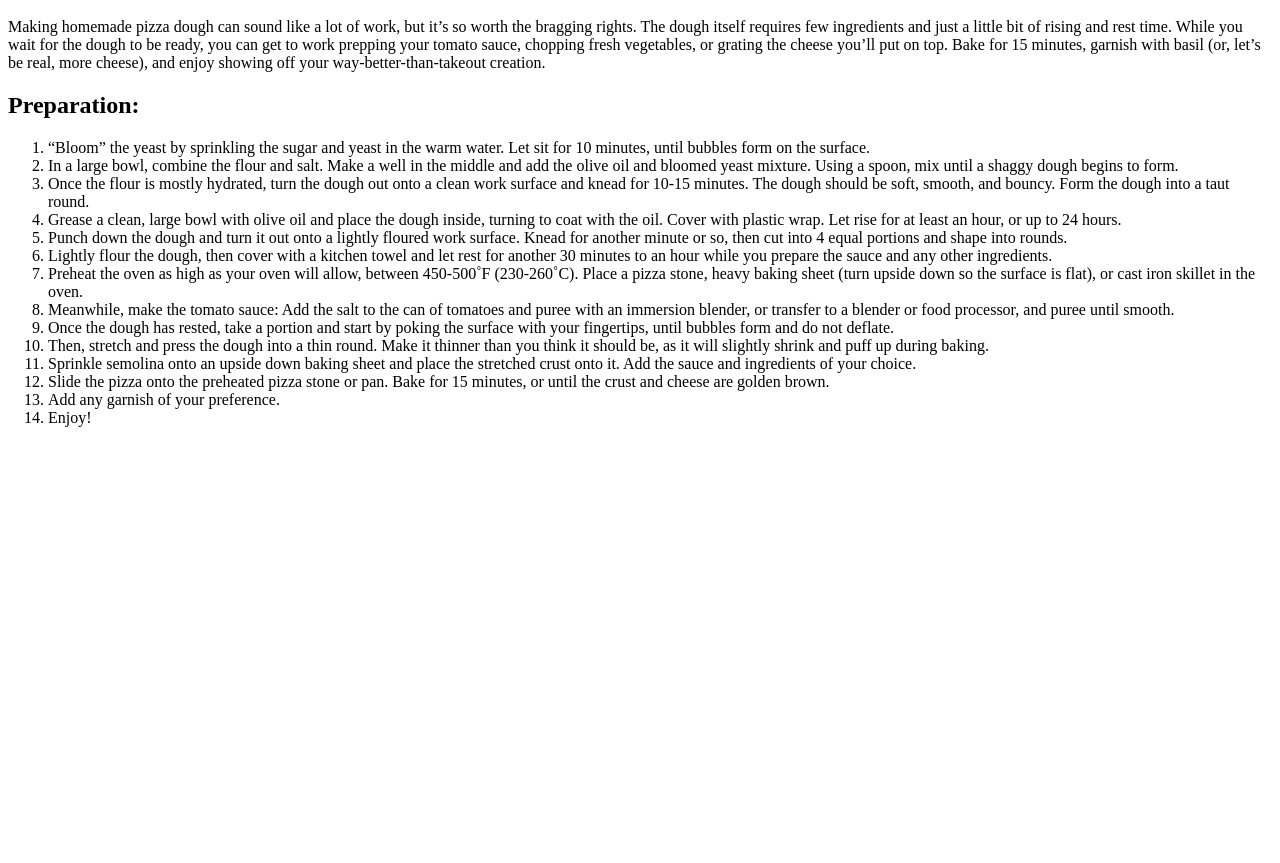
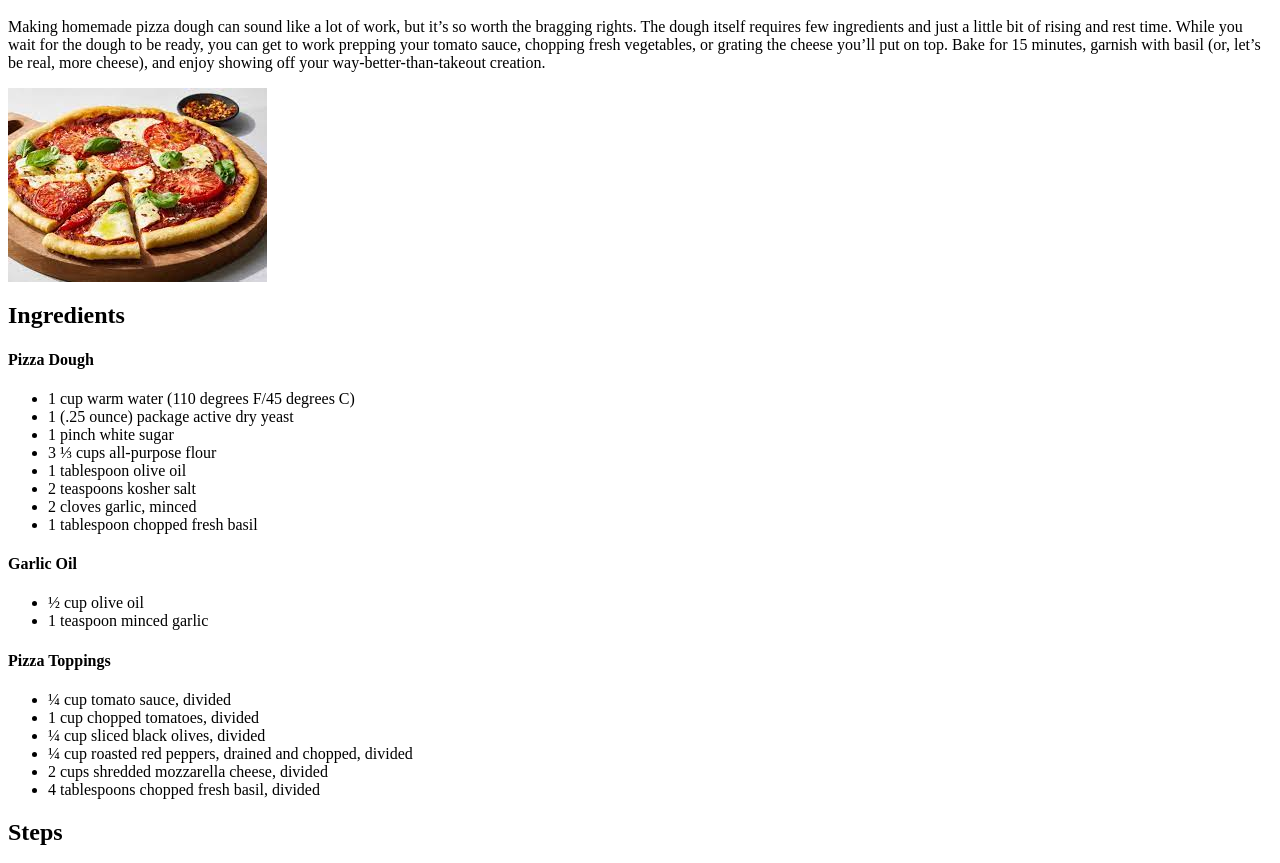
Before and after one commit to Overlord121312/odin-recipes, a plain HTML site: page recipes/pizza.html in a window 1280 px wide. Shown: the part 48-911 px from the top of the page. Before the commit the page ends 800 px from the top, so only its background shows below. Drawn offline with Linux system fonts and the light colour scheme.

Commit message:
Completed iteration 3
Added a new directory for images. Also, completed everything on the pizza recipe.

```diff
--- a/recipes/pizza.html
+++ b/recipes/pizza.html
@@ -7,7 +7,34 @@
 <body>
     <h1>How to make pizza</h1>
     <p>Making homemade pizza dough can sound like a lot of work, but it’s so worth the bragging rights. The dough itself requires few ingredients and just a little bit of rising and rest time. While you wait for the dough to be ready, you can get to work prepping your tomato sauce, chopping fresh vegetables, or grating the cheese you’ll put on top. Bake for 15 minutes, garnish with basil (or, let’s be real, more cheese), and enjoy showing off your way-better-than-takeout creation.</p>
-    <h2>Preparation:</h2>
+    <img src="../images/pizza.jpeg">
+    <h2>Ingredients</h2>
+    <h4>Pizza Dough</h4>
+    <ul>
+        <li>1 cup warm water (110 degrees F/45 degrees C)</li>
+        <li>1 (.25 ounce) package active dry yeast</li>
+        <li>1 pinch white sugar</li>
+        <li>3 ⅓ cups all-purpose flour</li>
+        <li>1 tablespoon olive oil</li>
+        <li>2 teaspoons kosher salt</li>
+        <li>2 cloves garlic, minced</li>
+        <li>1 tablespoon chopped fresh basil</li>
+    </ul>
+    <h4>Garlic Oil</h4>
+    <ul>
+        <li>½ cup olive oil</li>
+        <li>1 teaspoon minced garlic</li>
+    </ul>
+    <h4>Pizza Toppings</h4>
+    <ul>
+        <li>¼ cup tomato sauce, divided</li>
+        <li>1 cup chopped tomatoes, divided</li>
+        <li>¼ cup sliced black olives, divided</li>
+        <li>¼ cup roasted red peppers, drained and chopped, divided</li>
+        <li>2 cups shredded mozzarella cheese, divided</li>
+        <li>4 tablespoons chopped fresh basil, divided</li>
+    </ul>
+    <h2>Steps</h2>
     <ol>
         <li>“Bloom” the yeast by sprinkling the sugar and yeast in the warm water. Let sit for 10 minutes, until bubbles form on the surface.</li>
         <li>In a large bowl, combine the flour and salt. Make a well in the middle and add the olive oil and bloomed yeast mixture. Using a spoon, mix until a shaggy dough begins to form.</li>
```
Also changed, not shown: images/pizza.jpeg (added).
